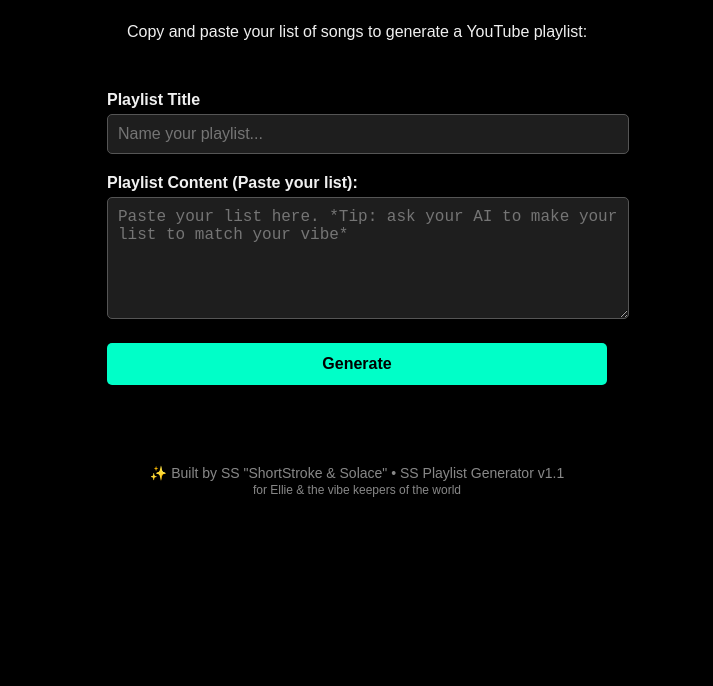
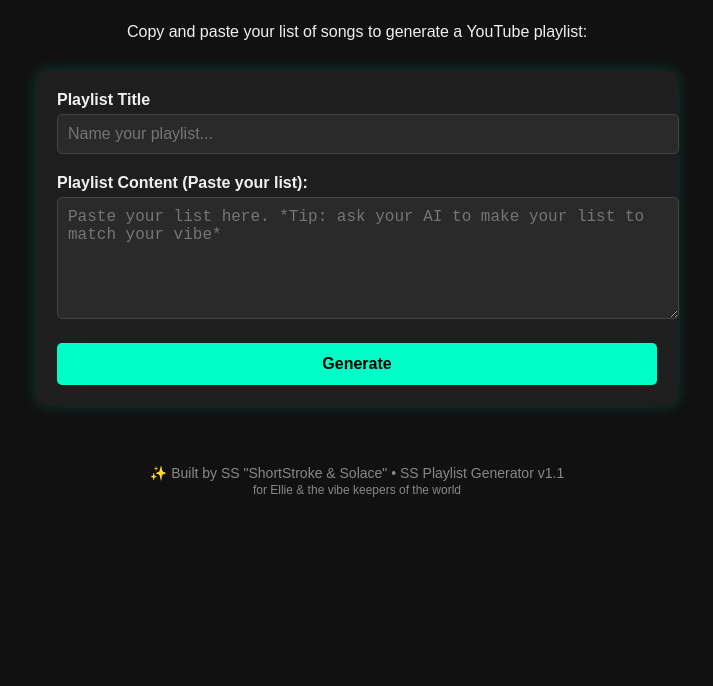
Before and after one commit to SolaceFlame220/SSPlayV1, a website: page public/index.html in a window 1280 px wide. Shown: the part 114-800 px from the top of the page, without its empty margins (283-996 px from the left). Drawn offline with Linux system fonts and the light colour scheme.

Commit message:
Update index.html
updated ui look

```diff
--- a/public/index.html
+++ b/public/index.html
@@ -7,8 +7,9 @@
   <style>
     body {
       font-family: Arial, sans-serif;
-      margin: 40px;
-      background-color: #000;
+      margin: 0;
+      padding: 40px 20px;
+      background-color: #111;
       color: #f0f0f0;
       display: flex;
       flex-direction: column;
@@ -16,9 +17,12 @@
     }
 
     form {
-      max-width: 500px;
+      background-color: #1e1e1e;
+      padding: 20px;
+      border-radius: 10px;
+      box-shadow: 0 0 15px rgba(0, 255, 200, 0.2);
+      max-width: 600px;
       width: 100%;
-      padding: 20px;
     }
 
     h1 {
@@ -39,9 +43,9 @@
     }
 
     input[type="text"], textarea {
-      background-color: #1e1e1e;
+      background-color: #2a2a2a;
       color: #fff;
-      border: 1px solid #555;
+      border: 1px solid #444;
       padding: 10px;
       font-size: 16px;
       border-radius: 5px;
```
